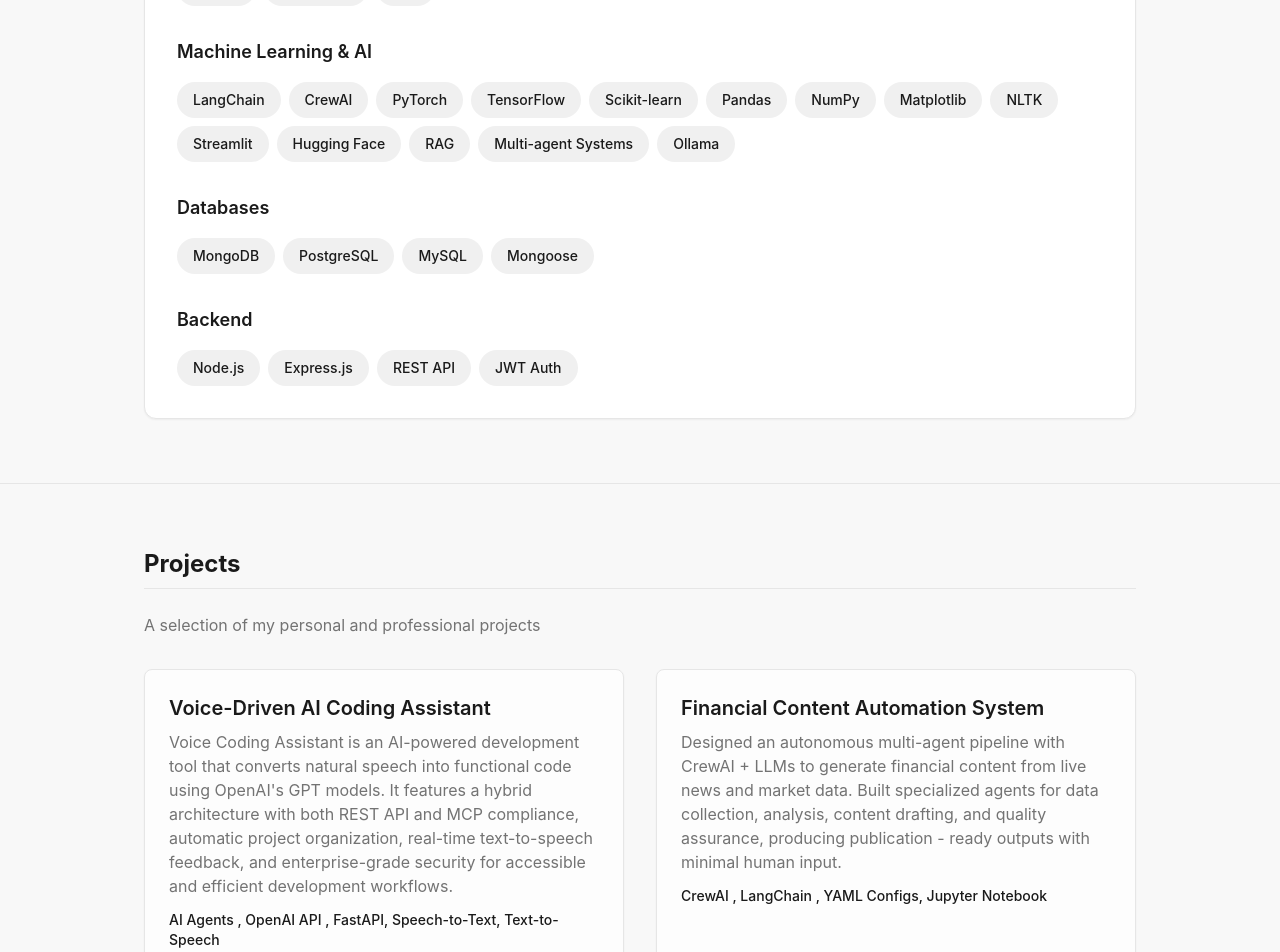
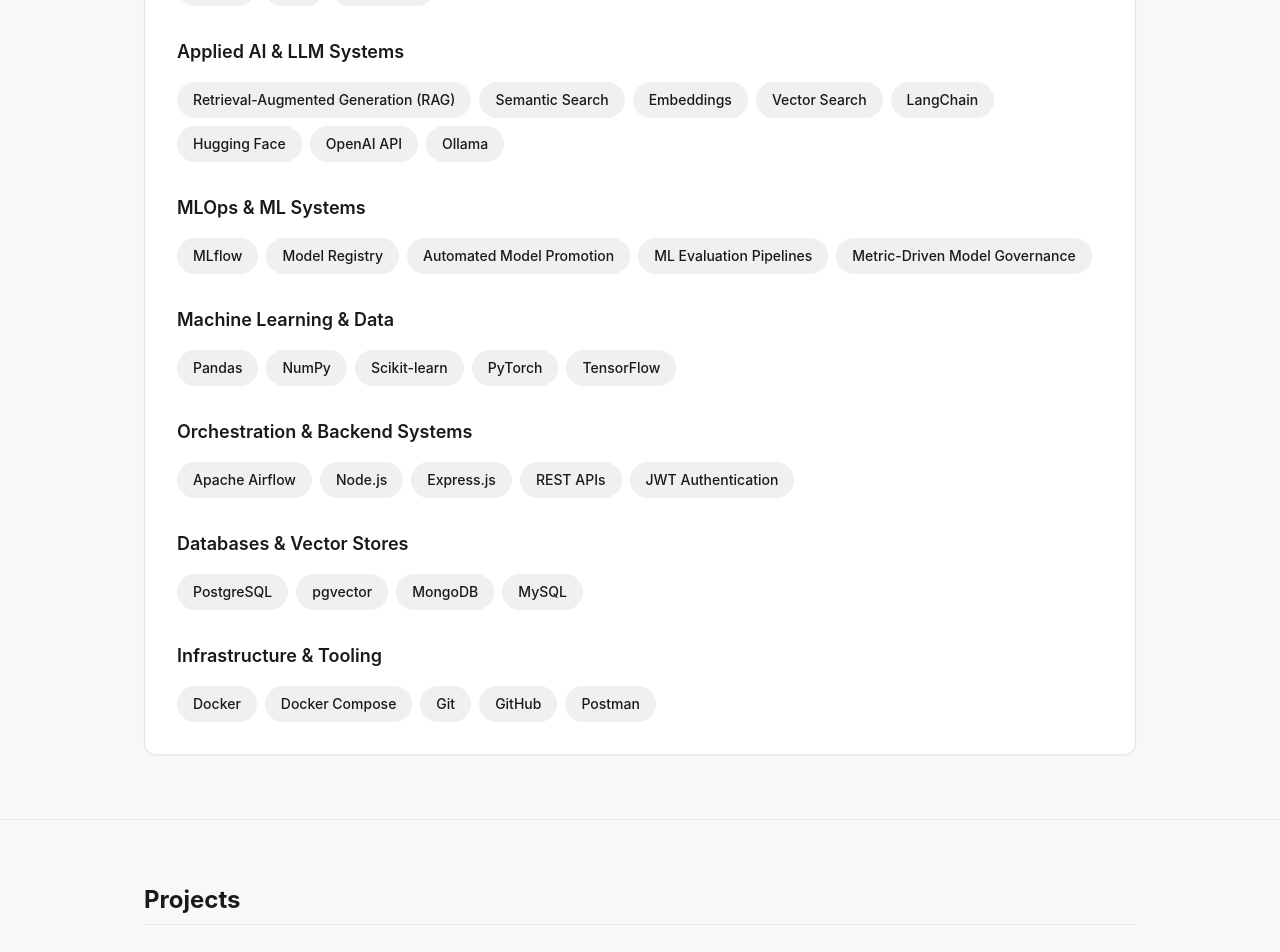
Before and after one commit to dhrumilbhut/portfolio, a React (Vite) app: page / in a window 1280 px wide. Shown: the part 1940-2892 px from the top of the page. Built offline with nearby package versions, Linux system fonts and the light colour scheme; a web font is replaced by a local one.

Commit message:
Update Projects and Skills components with new project entries and enhanced skill categories

```diff
--- a/src/components/Projects.tsx
+++ b/src/components/Projects.tsx
@@ -1,26 +1,32 @@
 const projects = [
   {
+    name: 'Production-Grade LLM Search Platform (RAG + MLOps)',
+    description: 'Built an end-to-end LLM-powered semantic search platform with Retrieval-Augmented Generation (RAG), automated evaluation, and metric-driven model promotion. Designed the system with production-style orchestration, experiment tracking, and governance to simulate real-world AI deployment workflows.',
+    technologies: 'Python, Airflow, MLflow, PostgreSQL, pgvector, Docker, RAG',
+    link: 'https://github.com/dhrumilbhut/LLM-search'
+  },
+  {
+    name: 'Conversational RAG System for Document Q&A',
+    description: 'Developed a conversational Retrieval-Augmented Generation (RAG) system for document-based question answering. Enabled PDF ingestion, persistent chat history, and context-aware responses to improve retrieval accuracy and user experience.',
+    technologies: 'LangChain, Hugging Face, Streamlit, ChromaDB, RAG',
+    link: 'https://github.com/dhrumilbhut/Conversational-RAG-QA-Chatbot'
+  },
+  {
     name: 'Voice-Driven AI Coding Assistant',
-    description: 'Voice Coding Assistant is an AI-powered development tool that converts natural speech into functional code using OpenAI\'s GPT models. It features a hybrid architecture with both REST API and MCP compliance, automatic project organization, real-time text-to-speech feedback, and enterprise-grade security for accessible and efficient development workflows.',
-    technologies: 'AI Agents , OpenAI API , FastAPI, Speech-to-Text, Text-to-Speech',
+    description: 'Built an AI-powered coding assistant that converts natural speech into executable code using LLMs. Designed real-time speech processing, structured project generation, and API-driven workflows to improve developer productivity and accessibility.',
+    technologies: 'OpenAI API, FastAPI, Speech-to-Text, Text-to-Speech, MCP, AI Agents',
     link: 'https://github.com/dhrumilbhut/Content-Creation-At-Scale'
   },
   {
     name: 'Financial Content Automation System',
-    description: 'Designed an autonomous multi-agent pipeline with CrewAI + LLMs to generate financial content from live news and market data. Built specialized agents for data collection, analysis, content drafting, and quality assurance, producing publication - ready outputs with minimal human input.',
-    technologies: 'CrewAI , LangChain , YAML Configs, Jupyter Notebook',
+    description: 'Designed an autonomous multi-agent system to generate publication-ready financial content from live market data. Implemented specialized agents for data ingestion, analysis, drafting, and quality assurance with minimal human intervention.',
+    technologies: 'CrewAI, LangChain, LLMs, YAML Configs, Jupyter',
     link: 'https://github.com/dhrumilbhut/Content-Creation-At-Scale'
   },
   {
-    name: 'Conversational RAG with PDF Uploads and Chat History',
-    description: 'Developed a Streamlit app with Hugging Face embeddings + Groq-powered Gemma2 model for semantic document Q&A. Enabled PDF upload, chat history, and context-aware responses, improving information retrieval accuracy and user experience.',
-    technologies: 'LangChain, Streamlit, Hugging Face, ChromaDB',
-    link: 'https://github.com/dhrumilbhut/Conversational-RAG-QA-Chatbot'
-  },
-  {
     name: 'Multi-Source AI Search Assistant',
-    description: 'Built a conversational assistant using LangChain that integrates Arxiv, Wikipedia, and DuckDuckGo for multisource, real-time research. Delivered comprehensive responses blending academic, encyclopedic, and web knowledge through an intuitive chat UI.',
-    technologies: 'LangChain, Streamlit, Tools (arxiv, wikipedia, duckduckgo-search)',
+    description: 'Built a conversational AI assistant that aggregates knowledge from academic, encyclopedic, and web sources into a unified search experience. Combined structured tools and LLM reasoning to deliver accurate, real-time responses through a chat-based interface.',
+    technologies: 'LangChain, Streamlit, Search APIs (Arxiv, Wikipedia, DuckDuckGo)',
     link: 'https://github.com/dhrumilbhut/Search-Engine-With-Langchain'
   },
   {
--- a/src/components/Skills.tsx
+++ b/src/components/Skills.tsx
@@ -27,22 +27,72 @@
   const skillCategories = [
     {
       title: 'Programming Languages',
-      skills: ['Python', 'JavaScript', 'SQL']
+      skills: ['Python', 'SQL', 'JavaScript']
     },
     {
-      title: 'Machine Learning & AI',
-      skills: ['LangChain', 'CrewAI', 'PyTorch', 'TensorFlow', 'Scikit-learn', 'Pandas', 'NumPy', 'Matplotlib', 'NLTK', 'Streamlit',
-        'Hugging Face', 'RAG', 'Multi-agent Systems', 'Ollama']
+      title: 'Applied AI & LLM Systems',
+      skills: [
+        'Retrieval-Augmented Generation (RAG)',
+        'Semantic Search',
+        'Embeddings',
+        'Vector Search',
+        'LangChain',
+        'Hugging Face',
+        'OpenAI API',
+        'Ollama'
+      ]
     },
     {
-      title: 'Databases',
-      skills: ['MongoDB', 'PostgreSQL', 'MySQL', 'Mongoose']
+      title: 'MLOps & ML Systems',
+      skills: [
+        'MLflow',
+        'Model Registry',
+        'Automated Model Promotion',
+        'ML Evaluation Pipelines',
+        'Metric-Driven Model Governance'
+      ]
     },
     {
-      title: 'Backend',
-      skills: ['Node.js', 'Express.js', 'REST API', 'JWT Auth']
+      title: 'Machine Learning & Data',
+      skills: [
+        'Pandas',
+        'NumPy',
+        'Scikit-learn',
+        'PyTorch',
+        'TensorFlow'
+      ]
+    },
+    {
+      title: 'Orchestration & Backend Systems',
+      skills: [
+        'Apache Airflow',
+        'Node.js',
+        'Express.js',
+        'REST APIs',
+        'JWT Authentication'
+      ]
+    },
+    {
+      title: 'Databases & Vector Stores',
+      skills: [
+        'PostgreSQL',
+        'pgvector',
+        'MongoDB',
+        'MySQL'
+      ]
+    },
+    {
+      title: 'Infrastructure & Tooling',
+      skills: [
+        'Docker',
+        'Docker Compose',
+        'Git',
+        'GitHub',
+        'Postman'
+      ]
     }
-  ];
+  ]
+
 
   return (
     <section id="skills" className="section py-16 bg-muted/30">
```
